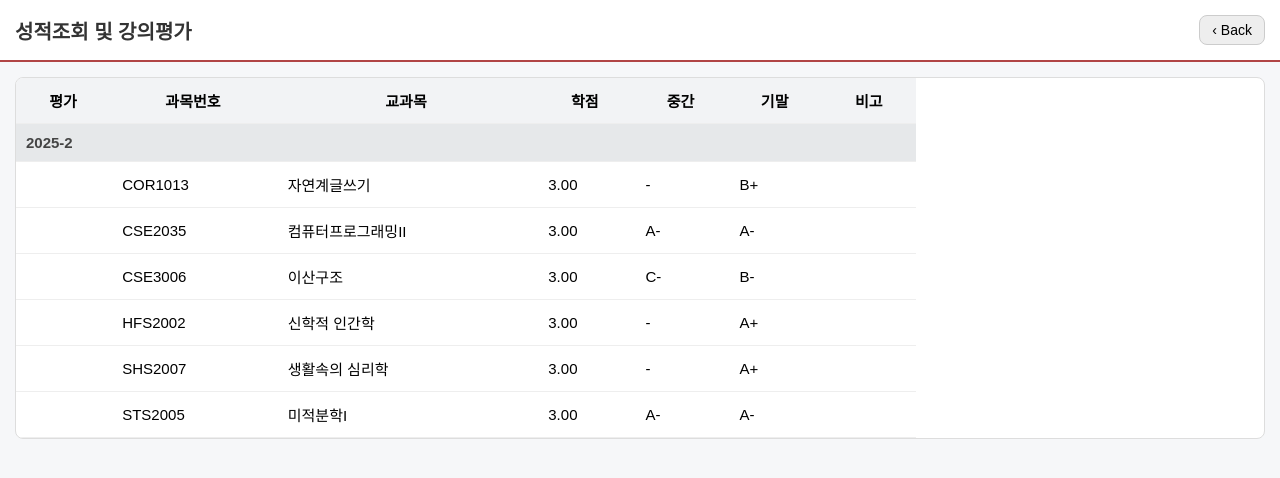
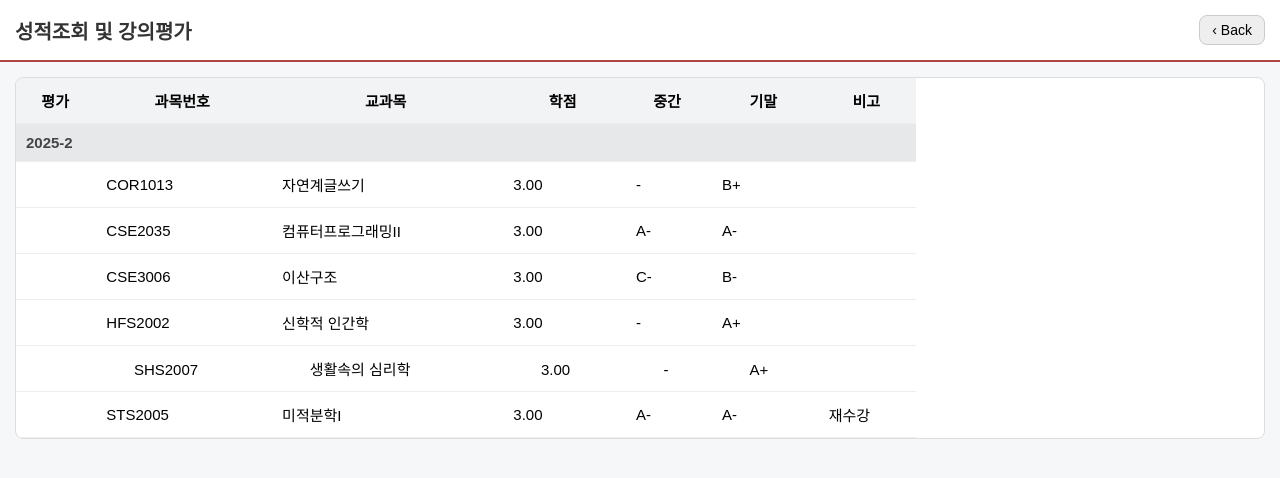
Before and after one commit to znjxjznjxj/rkflrkflql, a plain HTML site: page index.html in a window 1280 px wide. Drawn offline with Linux system fonts and the light colour scheme.

Commit message:
Add whitespace to course details in index.html

```diff
--- a/index.html
+++ b/index.html
@@ -80,11 +80,11 @@
 
             <tr>
                 <td></td>
-                <td>SHS2007</td>
-                <td>생활속의 심리학</td>
-                <td>3.00</td>
-                <td>-</td>
-                <td>A+</td>
+                <td>ㅤㅤSHS2007</td>
+                <td>ㅤㅤ생활속의 심리학</td>
+                <td>ㅤㅤ3.00</td>
+                <td>ㅤㅤ-</td>
+                <td>ㅤㅤA+</td>
                 <td></td>
             </tr>
 
@@ -95,7 +95,7 @@
                 <td>3.00</td>
                 <td>A-</td>
                 <td>A-</td>
-                <td></td>
+                <td>재수강</td>
             </tr>
         </tbody>
     </table>
```
